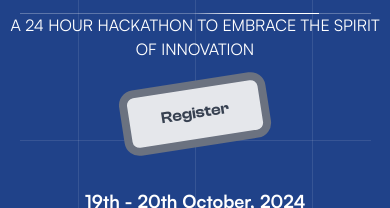
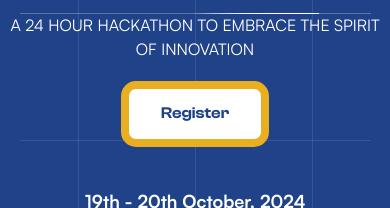
Before and after one commit to Make-a-Ton/make-a-ton-2024, a Next.js app: page / in a window 390 px wide. Shown: the part 409-617 px from the top of the page. Built offline with nearby package versions, Linux system fonts and the light colour scheme; a web font is replaced by a local one.

Commit message:
register

```diff
--- a/src/sections/Hero/Hero.jsx
+++ b/src/sections/Hero/Hero.jsx
@@ -99,7 +99,7 @@ const Hero = () => {
             <Link
                 href="https://lu.ma/j58nctcm"
                 target={"_blank"}
-                className="rotate-custom -mt-0 mx-2 font-clash-semi rounded-[15px] px-8 py-3 border-8 bg-gray-200 text-gray-700 border-gray-500 transition-transform duration-300 hover:bg-white hover:text-[#204289] hover:border-[#EAAF20]"
+                className="rotate-custom -mt-0 mx-2 font-clash-semi rounded-[15px] px-8 py-3 text-[#204289] border-[#EAAF20] border-8 bg-white md:text-gray-700 md:border-gray-500 transition-transform duration-300 hover:bg-white hover:text-[#204289] hover:border-[#EAAF20]"
               >
                 Register
             </Link>
--- a/src/styles/globals.css
+++ b/src/styles/globals.css
@@ -95,10 +95,17 @@
 
 
 .rotate-custom {
+
     transform: rotate(-8.81deg);
   }
   .rotate-custom:hover {
     transform: rotate(0deg);
+  }
+  @media screen and (max-width: 768px) {
+    .rotate-custom {
+      transform: rotate(0deg);
+    }
+
   }
 
 .countdown_container {
```
